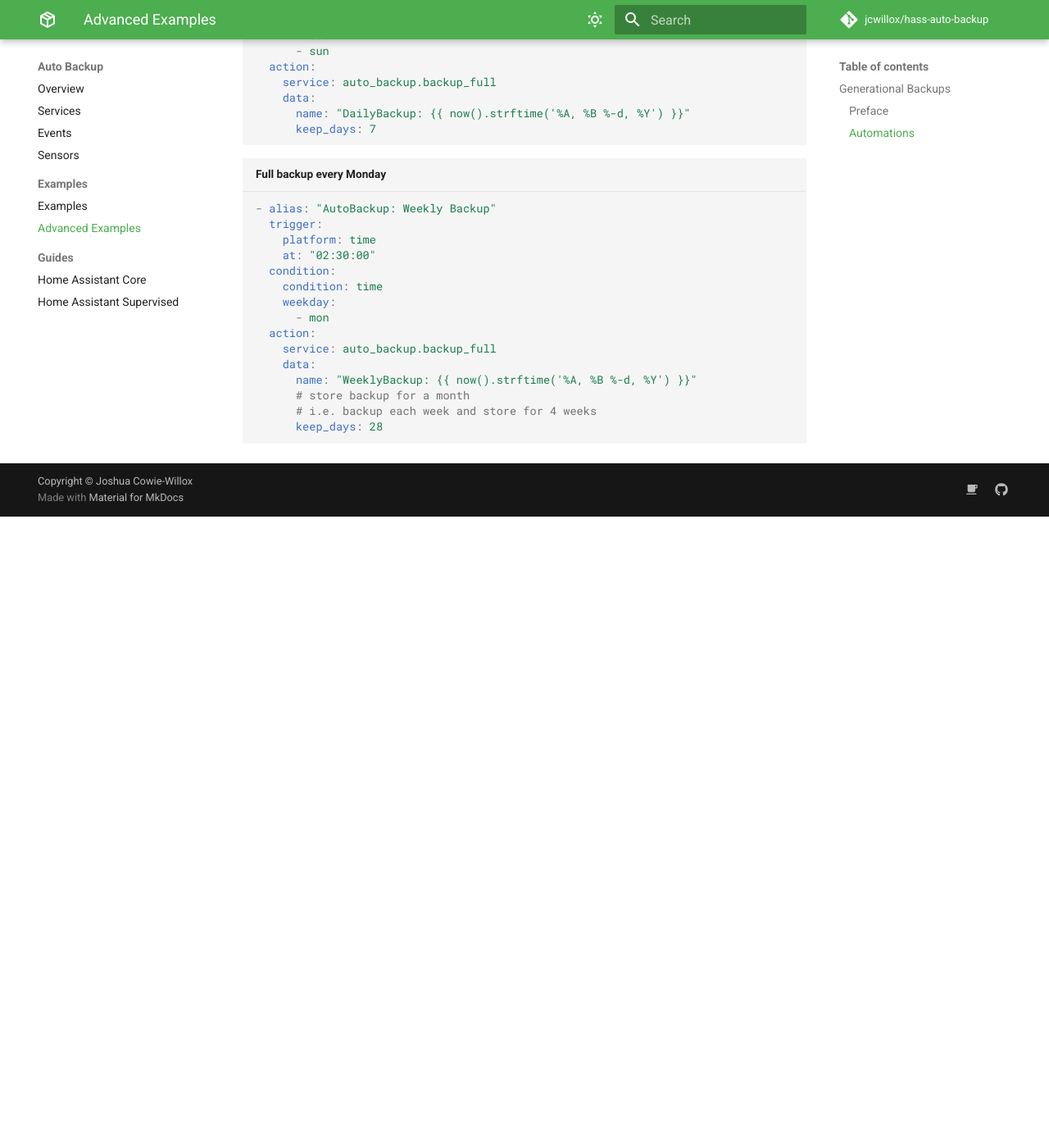
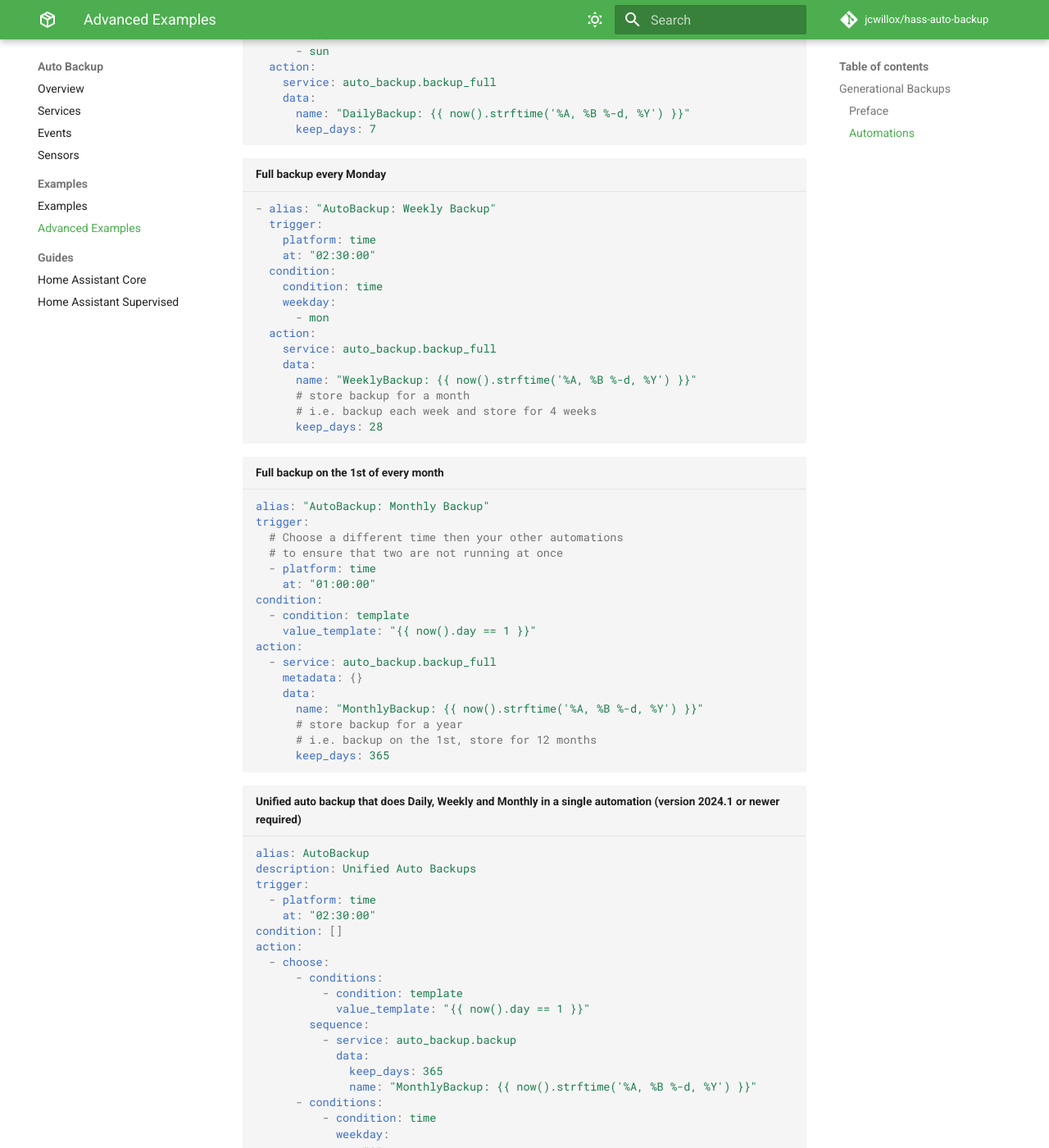
Before and after one commit to jcwillox/hass-auto-backup, an MkDocs documentation site: the page built from docs/advanced-examples.md, in a window 1280 px wide and 1400 px high, scrolled down 1929 px. Shown: the whole window at 82% size. Built offline with MkDocs 1.6.1 and Material for MkDocs 9.7.7, drawn with Linux system fonts in a browser that asks for light colours; emoji names are drawn with the system emoji font; comment, search, counter and statistics services are not loaded; before the commit the page ends 2559 px from its top, so only the background shows below that; some of the changed text lies outside the part shown.

Commit message:
docs: add more advanced examples (#121)
* Update advanced-examples.md

Added a monthly option to auto backup

* Update advanced-examples.md

Added a unified daily, weekly, monthly example (2024.1 or newer)

* Update advanced-examples.md

Removed compressed: true from examples

* Removed duplicate example.

````diff
--- a/docs/advanced-examples.md
+++ b/docs/advanced-examples.md
@@ -91,3 +91,66 @@ Of course, you can tweak these values to your liking, or even add a month/yearly
       # i.e. backup each week and store for 4 weeks
       keep_days: 28
 ```
+
+```yaml title="Full backup on the 1st of every month"
+alias: "AutoBackup: Monthly Backup"
+trigger:
+  # Choose a different time then your other automations
+  # to ensure that two are not running at once
+  - platform: time
+    at: "01:00:00"
+condition:
+  - condition: template
+    value_template: "{{ now().day == 1 }}"
+action:
+  - service: auto_backup.backup_full
+    metadata: {}
+    data:
+      name: "MonthlyBackup: {{ now().strftime('%A, %B %-d, %Y') }}"
+      # store backup for a year
+      # i.e. backup on the 1st, store for 12 months
+      keep_days: 365
+```
+
+```yaml title="Unified auto backup that does Daily, Weekly and Monthly in a single automation (version 2024.1 or newer required)"
+alias: AutoBackup
+description: Unified Auto Backups
+trigger:
+  - platform: time
+    at: "02:30:00"
+condition: []
+action:
+  - choose:
+      - conditions:
+          - condition: template
+            value_template: "{{ now().day == 1 }}"
+        sequence:
+          - service: auto_backup.backup
+            data:
+              keep_days: 365
+              name: "MonthlyBackup: {{ now().strftime('%A, %B %-d, %Y') }}"
+      - conditions:
+          - condition: time
+            weekday:
+              - mon
+        sequence:
+          - service: auto_backup.backup
+            data:
+              keep_days: 28
+              name: "WeeklyBackup: {{ now().strftime('%A, %B %-d, %Y') }}"
+      - conditions:
+          - condition: time
+            weekday:
+              - sun
+              - tue
+              - wed
+              - thu
+              - fri
+              - sat
+        sequence:
+          - service: auto_backup.backup
+            data:
+              keep_days: 7
+              name: "DailyBackup: {{ now().strftime('%A, %B %-d, %Y') }}"
+mode: single
+```
````
